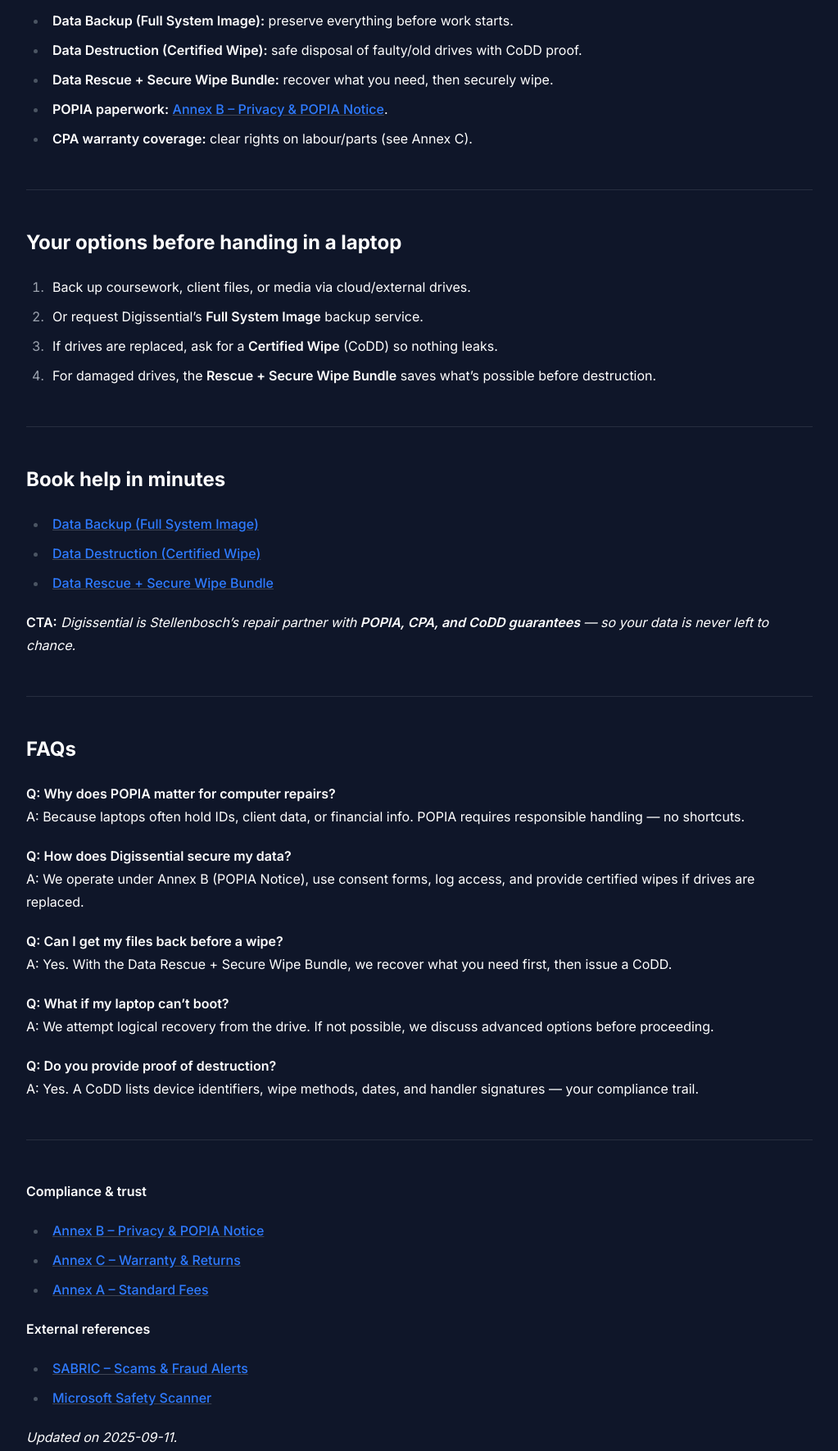
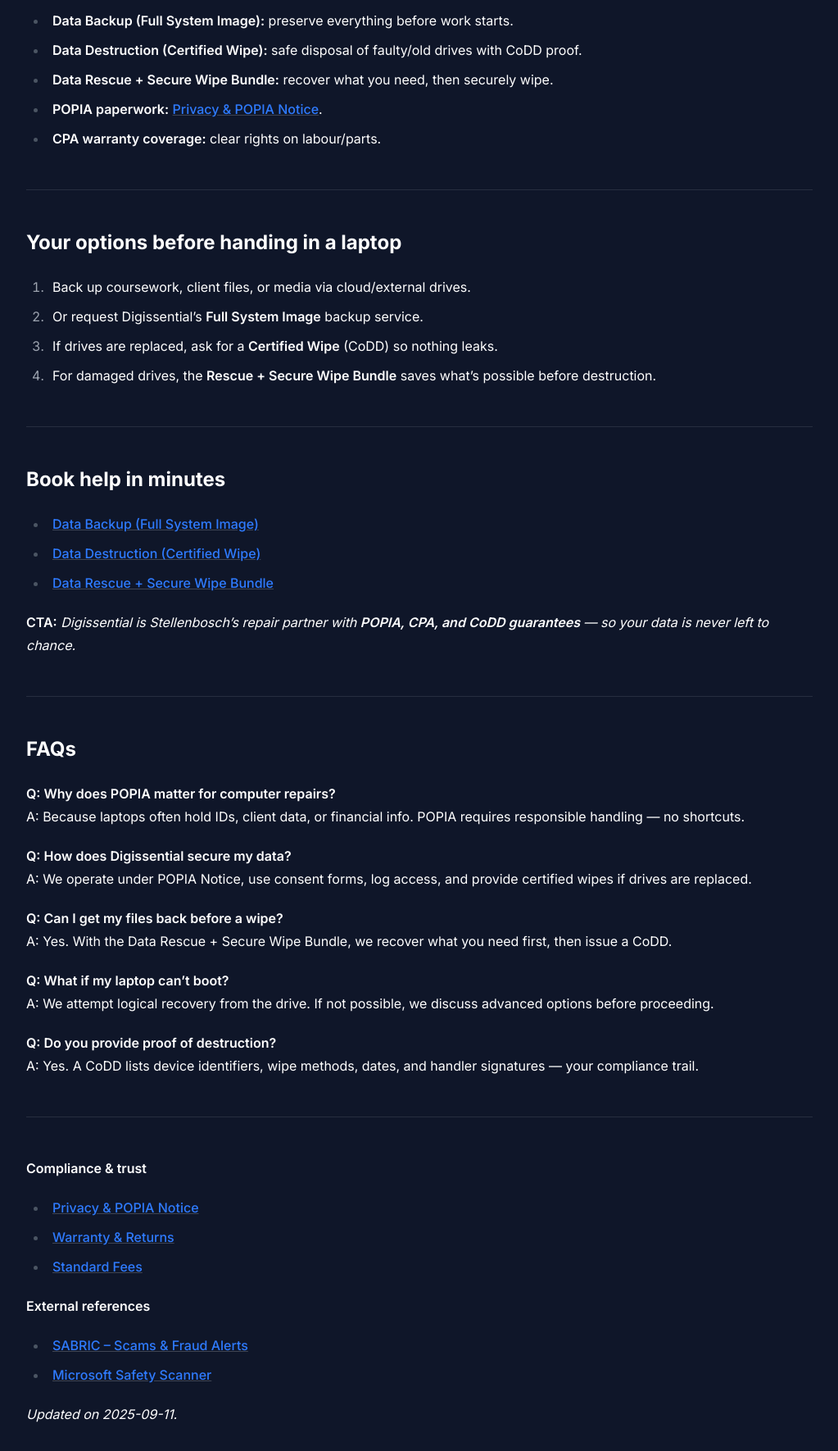
Before and after one commit to Digissential/digissential-site, an Astro site: page /blog/2025-09-11-secure-data-before-laptop-repairs-stellenbosch in a window 1280 px wide. Shown: the part 840-2610 px from the top of the page at 82% size, without its empty margins (128-1151 px from the left). Built offline with nearby package versions, Linux system fonts and the light colour scheme; Astro itself is replaced by a stand-in of ours.

Commit message:
blog/resouce

```diff
--- a/src/content/blog/2025-09-11-secure-data-before-laptop-repairs-stellenbosch.md
+++ b/src/content/blog/2025-09-11-secure-data-before-laptop-repairs-stellenbosch.md
@@ -1,6 +1,6 @@
 ---
 title: "Secure Your Data Before Laptop Repairs in Stellenbosch (POPIA-Aware)"
-description: "Laptop going in for repair? Stellenbosch clients need POPIA-compliant backup & data wipe options. Digissential provides full-system backups and CoDD certificates."
+description: "Laptop going in for repair? Stellenbosch clients need backup & data wipe options. Digissential provides full-system backups and CoDD certificates."
 pubDate: "2025-09-11"
 updatedDate: "2025-09-11"
 author: "Digissential Team"
@@ -19,7 +19,7 @@
   - q: "Why does POPIA matter for computer repairs?"
     a: "Because laptops often hold IDs, client data, or financial info. POPIA requires responsible handling — no shortcuts."
   - q: "How does Digissential secure my data?"
-    a: "We operate under Annex B (POPIA Notice), use consent forms, log access, and provide certified wipes if drives are replaced."
+    a: "We operate under POPIA, use consent forms, log access, and provide certified wipes if drives are replaced."
   - q: "Can I get my files back before a wipe?"
     a: "Yes. With the Data Rescue + Secure Wipe Bundle, we recover what you need first, then issue a CoDD."
   - q: "What if my laptop can’t boot?"
@@ -41,8 +41,8 @@
 - **Data Backup (Full System Image):** preserve everything before work starts.
 - **Data Destruction (Certified Wipe):** safe disposal of faulty/old drives with CoDD proof.
 - **Data Rescue + Secure Wipe Bundle:** recover what you need, then securely wipe.
-- **POPIA paperwork:** [Annex B – Privacy & POPIA Notice](/legal/privacy-popia-processing-notice/).
-- **CPA warranty coverage:** clear rights on labour/parts (see Annex C).
+- **POPIA paperwork:** [Privacy & POPIA Notice](/legal/privacy-popia-processing-notice/).
+- **CPA warranty coverage:** clear rights on labour/parts.
 
 ---
 
@@ -69,7 +69,7 @@
 A: Because laptops often hold IDs, client data, or financial info. POPIA requires responsible handling — no shortcuts.
 
 **Q: How does Digissential secure my data?**
-A: We operate under Annex B (POPIA Notice), use consent forms, log access, and provide certified wipes if drives are replaced.
+A: We operate under POPIA Notice, use consent forms, log access, and provide certified wipes if drives are replaced.
 
 **Q: Can I get my files back before a wipe?**
 A: Yes. With the Data Rescue + Secure Wipe Bundle, we recover what you need first, then issue a CoDD.
@@ -83,9 +83,9 @@
 ---
 
 **Compliance & trust**
-- [Annex B – Privacy & POPIA Notice](/legal/privacy-popia-processing-notice/)
-- [Annex C – Warranty & Returns](/legal/warranty-returns/)
-- [Annex A – Standard Fees](/legal/standard-fees/)
+- [Privacy & POPIA Notice](/legal/privacy-popia-processing-notice/)
+- [Warranty & Returns](/legal/warranty-returns/)
+- [Standard Fees](/legal/standard-fees/)
 
 **External references**
 - [SABRIC – Scams & Fraud Alerts](https://www.sabric.co.za/)
--- a/src/content/blog/2025-09-11-stellenbosch-sme-quarterly-device-health-check.md
+++ b/src/content/blog/2025-09-11-stellenbosch-sme-quarterly-device-health-check.md
@@ -1,6 +1,6 @@
 ---
 title: "Stellenbosch SMEs: Why a Quarterly Device Health Check Saves You Money"
-description: "Technopark SMEs can cut downtime costs with quarterly device health checks. Digissential offers CPA-backed tune-ups, remote support, and compliance-ready reports."
+description: "Technopark SMEs can cut downtime costs with quarterly device health checks. Digissential offers CPA-backed tune-ups, remote support, and reports."
 pubDate: "2025-09-11"
 updatedDate: "2025-09-11"
 author: "Digissential Team"
@@ -82,8 +82,8 @@
 ---
 
 **Compliance & trust**
-- [Annex A – Standard Fees](/legal/standard-fees/)
-- [Annex C – Warranty & Returns](/legal/warranty-returns/)
+- [Standard Fees](/legal/standard-fees/)
+- [Warranty & Returns](/legal/warranty-returns/)
 - [POPIA Privacy Notice](/legal/privacy-popia-processing-notice/)
 
 External references
```
